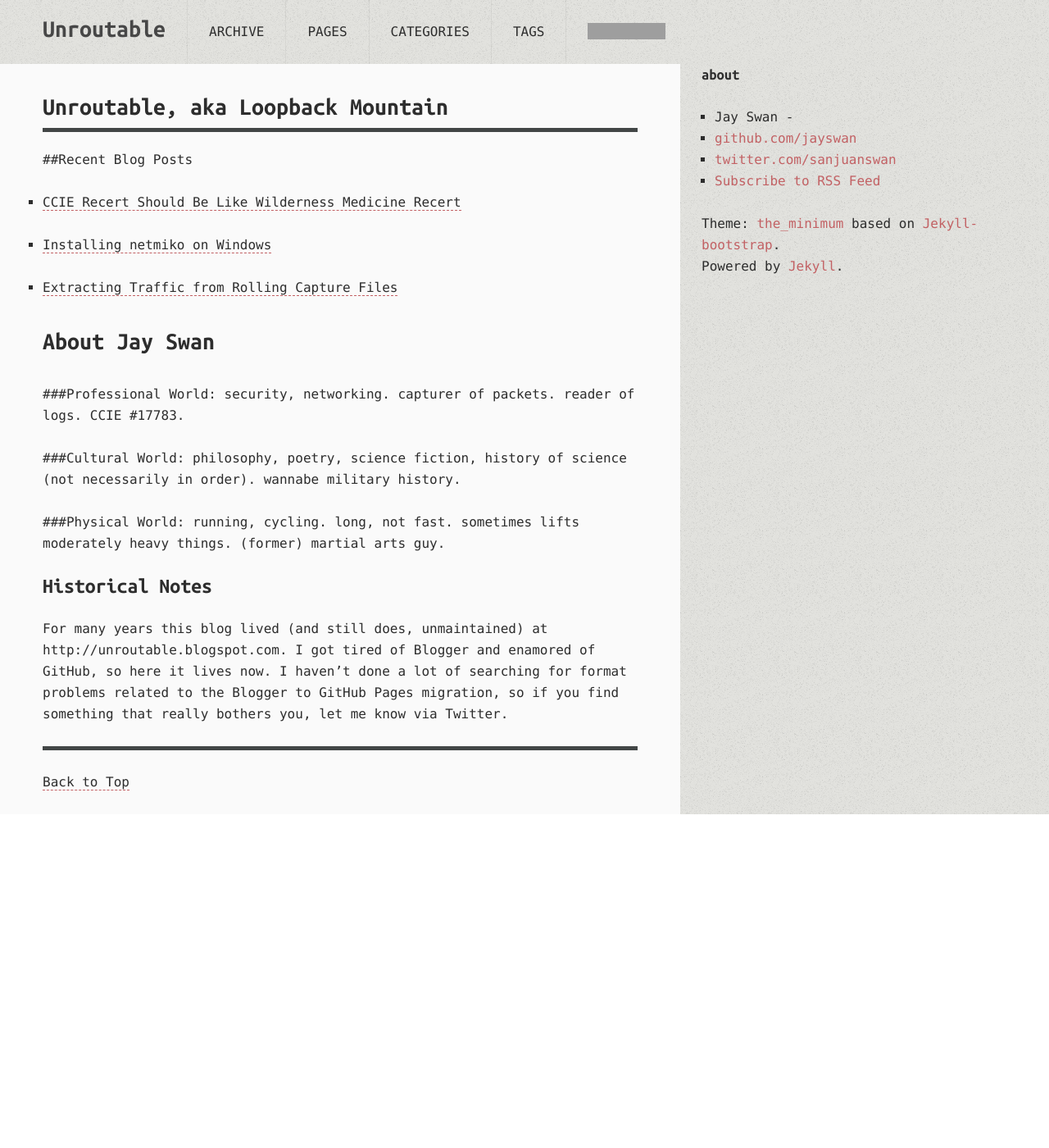
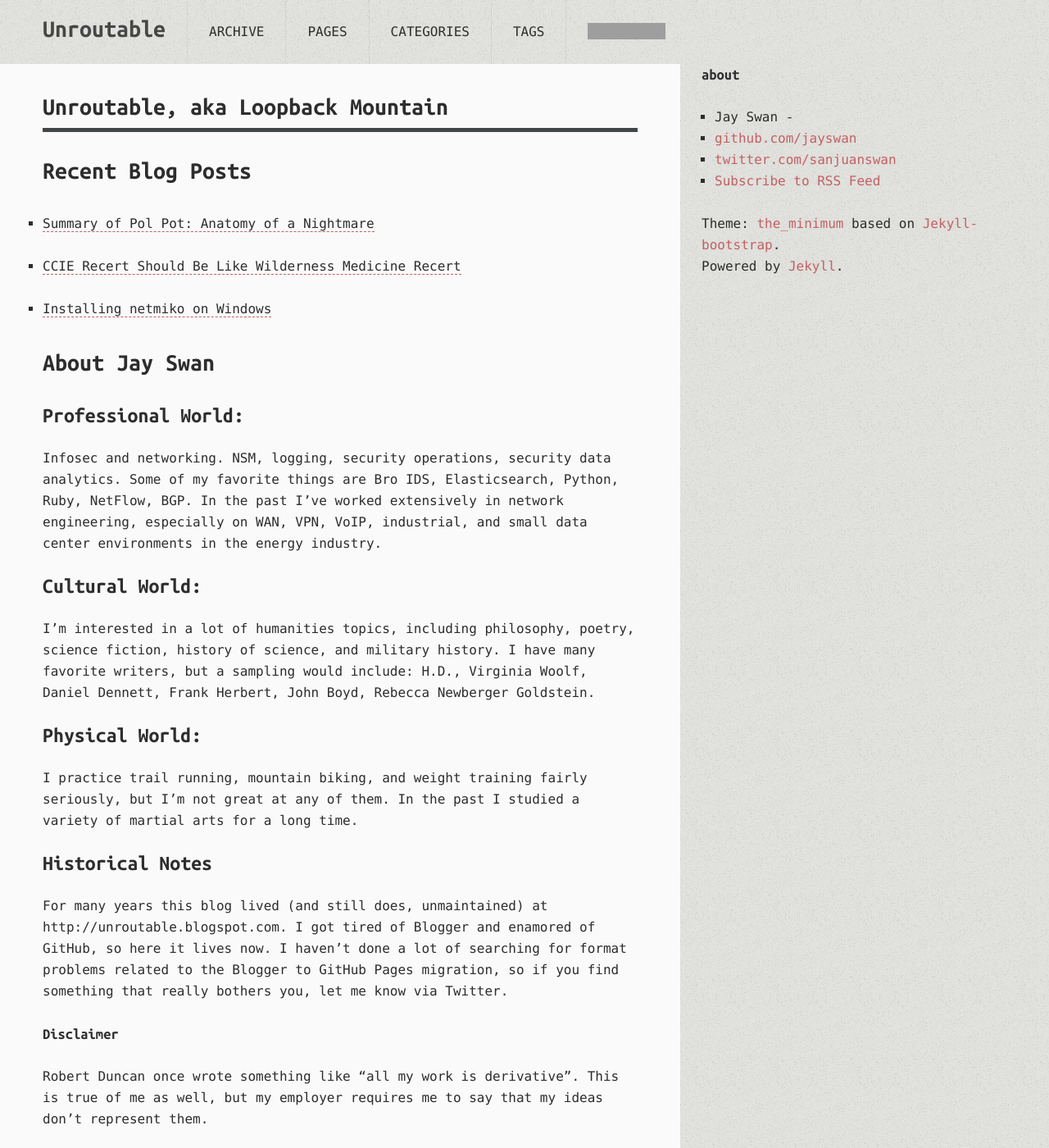
Before and after one commit to jayswan/jayswan.github.io, a Jekyll site: the page built from index.md, in a window 1280 px wide and 1400 px high. Shown: the whole window at 82% size. Built offline with Jekyll 4.4.1, drawn with Linux system fonts in a browser that asks for light colours; comment, search, counter and statistics services are not loaded; grey boxes are pictures that could not be loaded.

```diff
--- a/_includes/themes/the-program/default.html
+++ b/_includes/themes/the-program/default.html
@@ -10,7 +10,7 @@
 	<meta name="author" content="{{ site.author.name }}">
 	<link href='{{ ASSET_PATH }}/css/style.css' rel="stylesheet" media="all">
 	<link href="http://feeds.feedburner.com/{{ site.author.feedbaname }}" rel="alternate" title="{{ page.title }}" type="application/atom+xml">
-	<script src="http://cdnjs.cloudflare.com/ajax/libs/modernizr/2.0.6/modernizr.min.js"></script>
+	<script src="https://cdnjs.cloudflare.com/ajax/libs/modernizr/2.0.6/modernizr.min.js"></script>
 </head>
 <body>
 
@@ -25,7 +25,7 @@
 						<li class="page"><a href="/pages.html">pages</a></li>
 						<li class="category"><a href="/categories.html">categories</a></li>
 						<li class="tag"><a href="/tags.html">tags</a></li>
-						<li class="forkme"><div><iframe src="http://markdotto.github.com/github-buttons/github-btn.html?user=plusjade&repo=jekyll-bootstrap&type=fork&count=true"
+						<li class="forkme"><div><iframe src="https://markdotto.github.com/github-buttons/github-btn.html?user=plusjade&repo=jekyll-bootstrap&type=fork&count=true"
 									allowtransparency="true" frameborder="0" scrolling="0" width="95px" height="20px"></iframe></div></li>
 					</ul>
 				</nav>
--- a/index.md
+++ b/index.md
@@ -5,23 +5,23 @@ tagline: Very Intermittent Geekery
 ---
 {% include JB/setup %}
 
-##Recent Blog Posts
+## Recent Blog Posts
 {% for post in site.posts limit:3 %}
 * <a href="{{post.url}}">{{post.title}}</a>
 {% endfor %}
 ## About Jay Swan
 
-###Professional World:
-security, networking. capturer of packets. reader of logs. CCIE #17783.
+### Professional World:
+Infosec and networking. NSM, logging, security operations, security data analytics. Some of my favorite things are Bro IDS, Elasticsearch, Python, Ruby, NetFlow, BGP. In the past I've worked extensively in network engineering, especially on WAN, VPN, VoIP, industrial, and small data center environments in the energy industry.
 
-###Cultural World:
-philosophy, poetry, science fiction, history of science (not necessarily in order).
-wannabe military history.
+### Cultural World:
+I'm interested in a lot of humanities topics, including philosophy, poetry, science fiction, history of science, and military history. I have many favorite writers, but a sampling would include: H.D., Virginia Woolf, Daniel Dennett, Frank Herbert, John Boyd, Rebecca Newberger Goldstein.
 
-###Physical World:
-running, cycling. long, not fast.
-sometimes lifts moderately heavy things.
-(former) martial arts guy.
+### Physical World:
+I practice trail running, mountain biking, and weight training fairly seriously, but I'm not great at any of them. In the past I studied a variety of martial arts for a long time.
 
 ### Historical Notes
 For many years this blog lived (and still does, unmaintained) at http://unroutable.blogspot.com. I got tired of Blogger and enamored of GitHub, so here it lives now. I haven't done a lot of searching for format problems related to the Blogger to GitHub Pages migration, so if you find something that really bothers you, let me know via Twitter.
+
+#### Disclaimer
+Robert Duncan once wrote something like "all my work is derivative". This is true of me as well, but my employer requires me to say that my ideas don't represent them.
```
Also changed, not shown: _posts/2017-01-02-pol-pot-anatomy-of-a-nightmare.md (added, +44 -0 lines), 1 other file.
